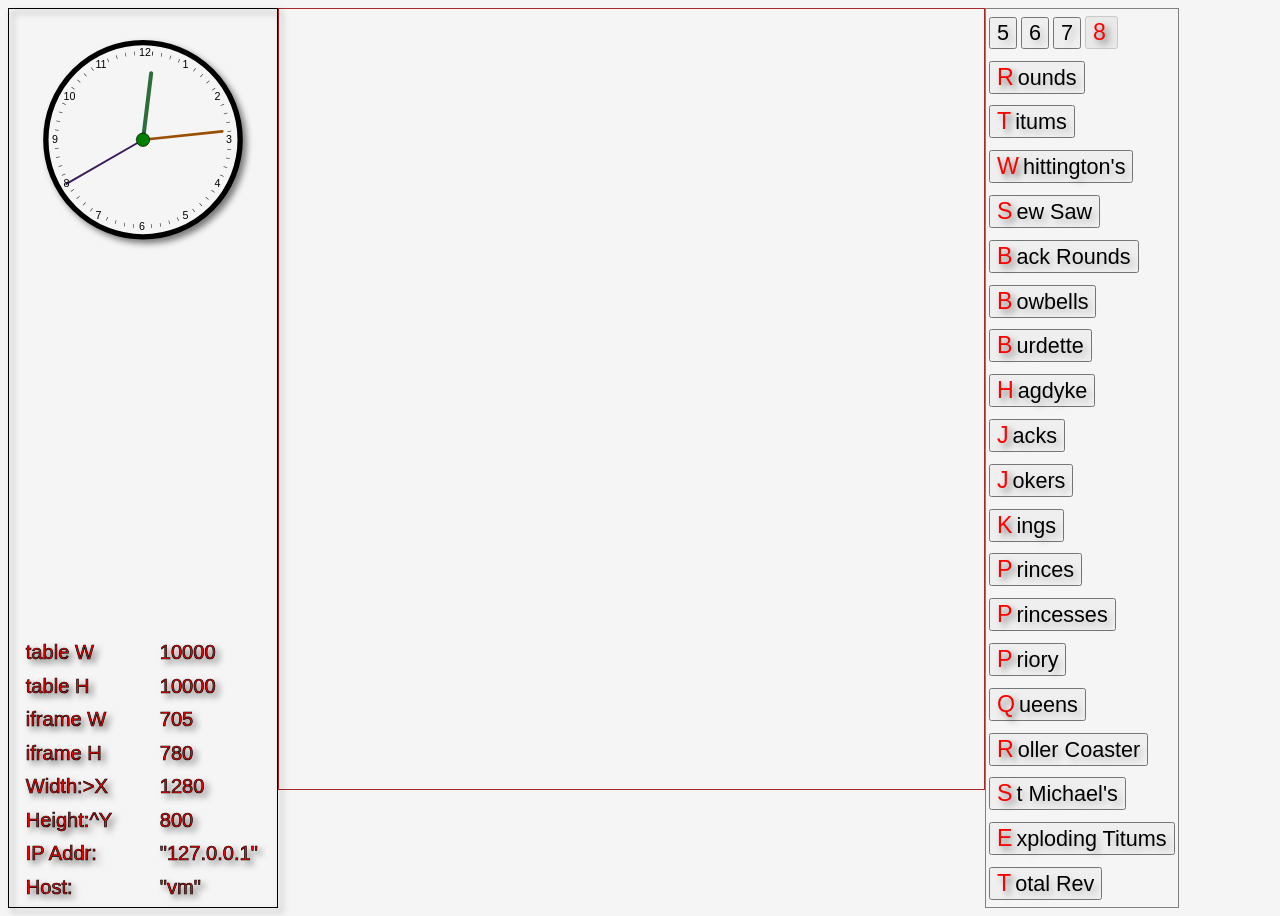
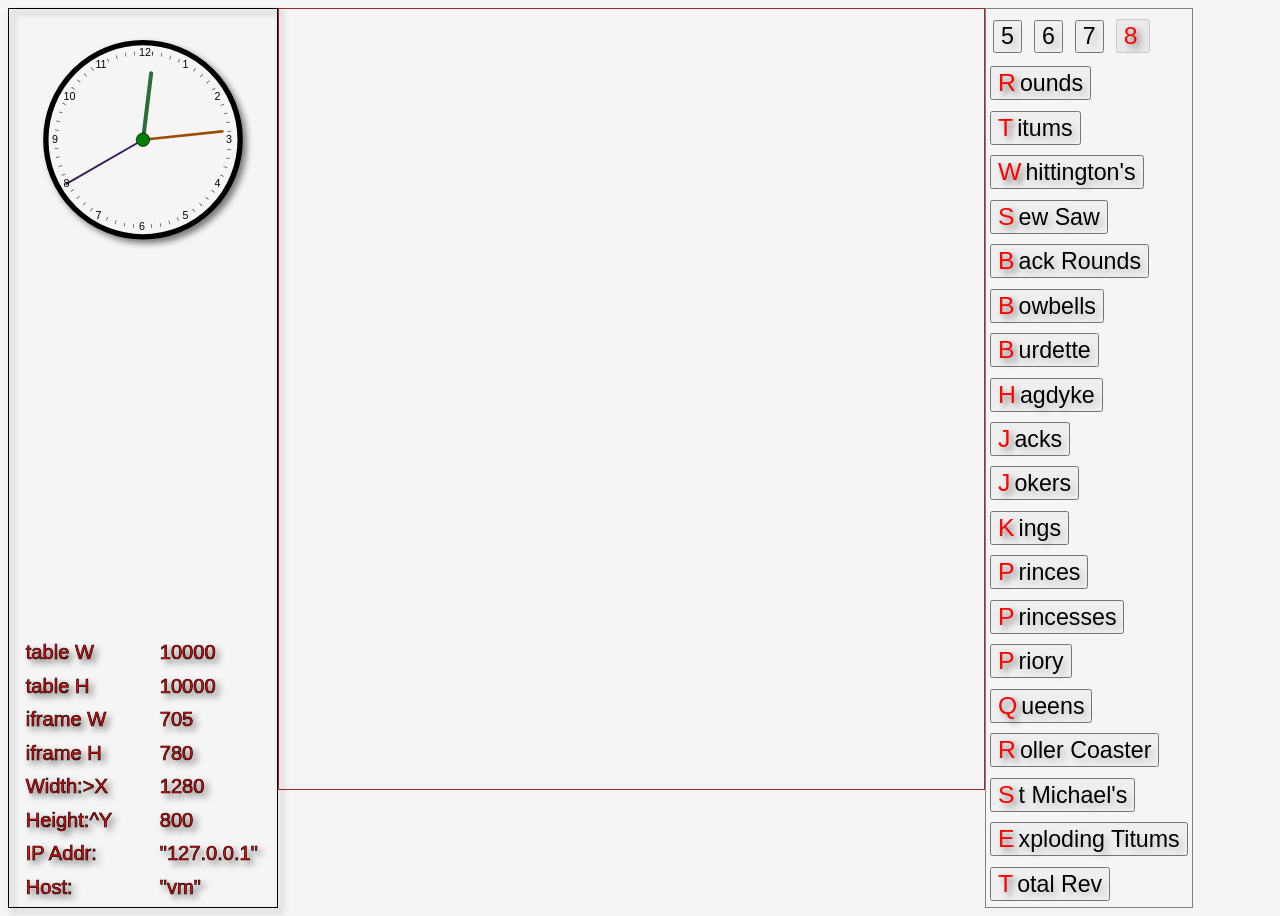
Before and after one commit to wyleu/Sandbells, a Django app: page / in a window 1280 px wide. Run offline with Django 4.2, Linux system fonts and the light colour scheme; data comes from the database, SQL or seed files in the repository.

Commit message:
Mucking around with vh perhaps should be using ems

```diff
--- a/changes/bells/static/bells/style.css
+++ b/changes/bells/static/bells/style.css
@@ -34,7 +34,7 @@ footer{
 
 iframe {
   border: .1em solid red;
-  height:   "1080px";     /* Magic numbers */
+  height:   "1000px";     /* 1080px Magic numbers */
   width :   "1100px";
   border-color:brown;
   border-width:"15px";
@@ -93,7 +93,7 @@ svg {
   color: red;
   text-align: left;
   text-decoration:none;
-  font-size: 2.9vh;
+  font-size: 3.1vh;
 }
 .frontpage_td_select_other_char{
   /* align-items: left; */
@@ -101,8 +101,7 @@ svg {
   color: black;
   text-align: left;
   text-decoration:none;
-  font-size: 30px;
-  font-size: 2.7vh;
+  font-size: 2.9vh;
   -webkit-filter: drop-shadow(4px 4px 3px rgba(0, 0, 0, .7));
   filter: drop-shadow(4px 4px 3px rgba(0, 0, 0, .2));
 }
@@ -121,6 +120,41 @@ svg {
   cursor: pointer;
 }
 
+.changebutton{
+  font-size: large;
+  margin: 4px;
+  color: rgb(221, 11, 74);
+}
+
+.changebutton hover{
+  font-size: large;
+  margin: 4px;
+  color: rgb(68, 44, 172);
+}
+
+.changenumberbutton{
+  font-size: large;
+  margin: 4px;
+  color: rgb(78, 207, 38);
+}
+
+.changenumberbutton hover{
+  font-size: large;
+  margin: 4px;
+  color: rgb(216, 162, 13);
+}
+
+.changenamebutton{
+  font-size: large;
+  margin: 1px;
+  color: aquamarine;
+}
+.changenamebutton hover {
+  font-size: large;
+  margin: 1px;
+  color: rgb(209, 38, 172);
+}
+
 .button1 {
   background-color: white;
   color: black;
@@ -129,17 +163,6 @@ svg {
 
 .button1:hover {
   background-color: #4CAF50;
-  color: white;
-}
-
-.button2 {
-  background-color: white;
-  color: black;
-  border: 2px solid #008CBA;
-}
-
-.button2:hover {
-  background-color: #008CBA;
   color: white;
 }
 
@@ -236,6 +259,11 @@ text {
 
 .frontpage_tr_display{
     pointer-events: none;
+}
+
+.change_td_displayed{
+  margin-top: 0px;
+  border: #4CAF50 20px;
 }
 
 .changeheader {
--- a/changes/bells/templates/bells/changes.html
+++ b/changes/bells/templates/bells/changes.html
@@ -37,7 +37,7 @@
             <tr class="change_displayed"
                 number ="{{ item.number }}"
                 {% if item.number != num %} hidden {% endif %}>
-                <td >
+                <td class="change_td_displayed">
                   <button
                     id="/display/{{item.number}}/{{item.name}}/"
                     number="{{item.number}}"
```
